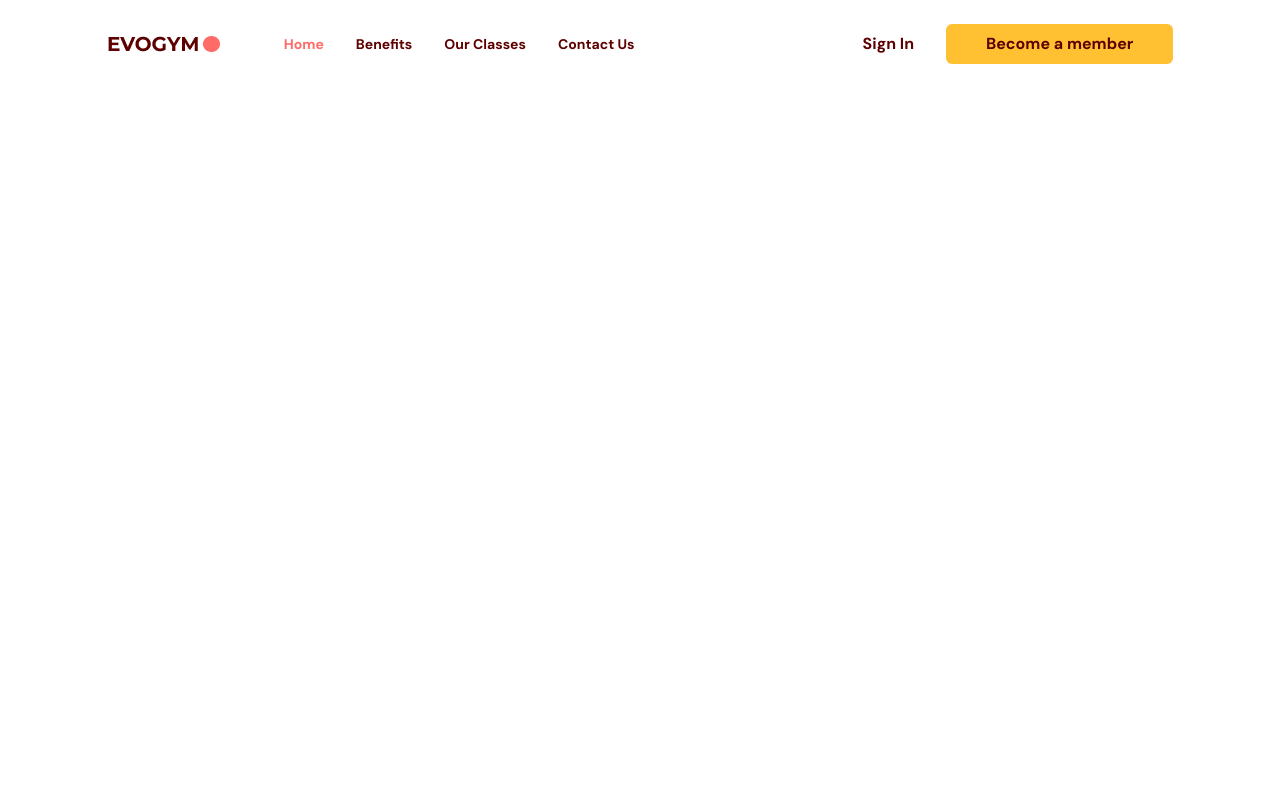
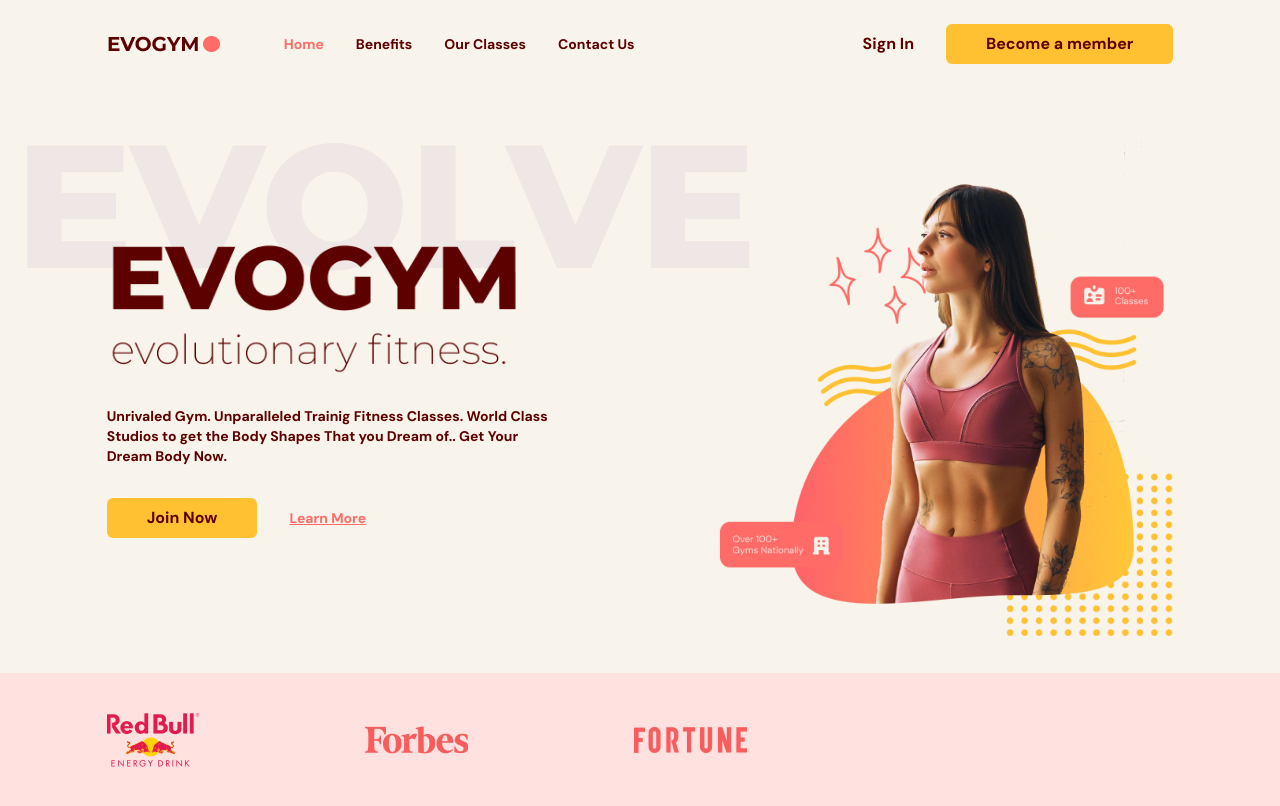
Before and after one commit to iyashtyagi/EvoGym, a React (Vite) app: page / in a window 1280 px wide. Shown: the top 806 px of the page. Built offline with nearby package versions, Linux system fonts and the light colour scheme.

Commit message:
homepage done without animations

```diff
--- a/src/App.tsx
+++ b/src/App.tsx
@@ -1,6 +1,7 @@
 import { useEffect, useState } from "react"
 import Navbar from "./scenes/navbar"
 import { SelectedPage } from "./shared/types";
+import Home from "./scenes/home";
 
 function App() {
     const [selectedPage, setSelectedPage] = useState<SelectedPage>(SelectedPage.Home );
@@ -24,6 +25,7 @@
     return (
         <div className="app">
             <Navbar isTopOfPage={isTopOfPage} selectedPage={selectedPage} setSelectedPage={setSelectedPage}/>
+            <Home setSelectedPage={setSelectedPage}/>
         </div>
     )
 }
--- /dev/null
+++ b/src/scenes/home/index.tsx
@@ -0,0 +1,73 @@
+import useMediaQuery from "@/hooks/useMediaQuery";
+import { SelectedPage } from "@/shared/types";
+import ActionButton from "@/shared/ActionButton";
+import HomePageText from "@/assets/HomePageText.png";
+import HomePageGraphic from "@/assets/HomePageGraphic.png";
+import SponserRedBull from "@/assets/SponsorRedBull.png";
+import SponserForbes from "@/assets/SponsorForbes.png";
+import SponserFortune from "@/assets/SponsorFortune.png";
+import AnchorLink from "react-anchor-link-smooth-scroll";
+
+
+type Props = {
+    setSelectedPage : (value : SelectedPage) => void;
+}
+
+const Home = ({setSelectedPage}:Props) => {
+    const isAboveMediumScreen = useMediaQuery("(min-width:1060px");
+
+    return (
+        <section id="home" className="gap-16 bg-gray-20 py-10 md:h-full md:pb-0 ">
+            {/* image and main header */}
+            <div className="md:flex mx-auto w-5/6 items-center justify-center md:h-5/6">
+                {/* Main header */}
+                <div className="z-10 mt-32 md:basis-3/5">
+                    {/* headings */}
+                    <div className="md:-mt-20">
+                        <div className="relative">
+                            <div className="before:absolute before:-top-20 before:-left-20 before:z-[-1] md:before:content-evolvetext">
+                                <img alt="home-page-text" src={HomePageText}/>
+                            </div>
+                        </div>
+                        <p className="mt-8 text-sm md:text-start">
+                        Unrivaled Gym. Unparalleled Trainig Fitness Classes.  World Class Studios
+                        to get the Body Shapes That you Dream of.. Get Your Dream Body Now.
+                        </p>
+                    </div>
+
+                    {/* Actions */}
+                    <div className="mt-8 flex items-center gap-8">
+                        <ActionButton setSelectedPage={setSelectedPage}>Join Now</ActionButton>
+                        <AnchorLink className="text-sm font-bold text-primary-500 underline hover:text-secondary-500"
+                        onClick={()=>setSelectedPage(SelectedPage.ContactUs)}
+                        href={`#${SelectedPage.ContactUs}`}
+                        >
+                            <p>Learn More</p>
+                        </AnchorLink>
+                    </div>
+                </div>
+
+                {/* image */}
+                <div className="flex basis-3/5 justify-center md:z-10 md:ml-40 md:mt-16 md:justify-items-end">
+                    <img src={HomePageGraphic} alt="home-page-graphic" />
+                </div>
+            </div>
+
+            {/* Sponsers */}
+            {isAboveMediumScreen && (
+                <div className="h-[150px] w-full bg-primary-100 py-10">
+                    <div className="mx-auto w-5/6">
+                        <div className="flex  w-3/5 items-center justify-between gap-8">
+                            <img alt="redbull-sponser" src={SponserRedBull} />
+                            <img alt="forbes-sponser" src={SponserForbes} />
+                            <img alt="fortune-sponser" src={SponserFortune} />
+                        </div>
+                    </div>
+                </div>
+            )}
+
+        </section>
+    )
+}
+
+export default Home;
```
